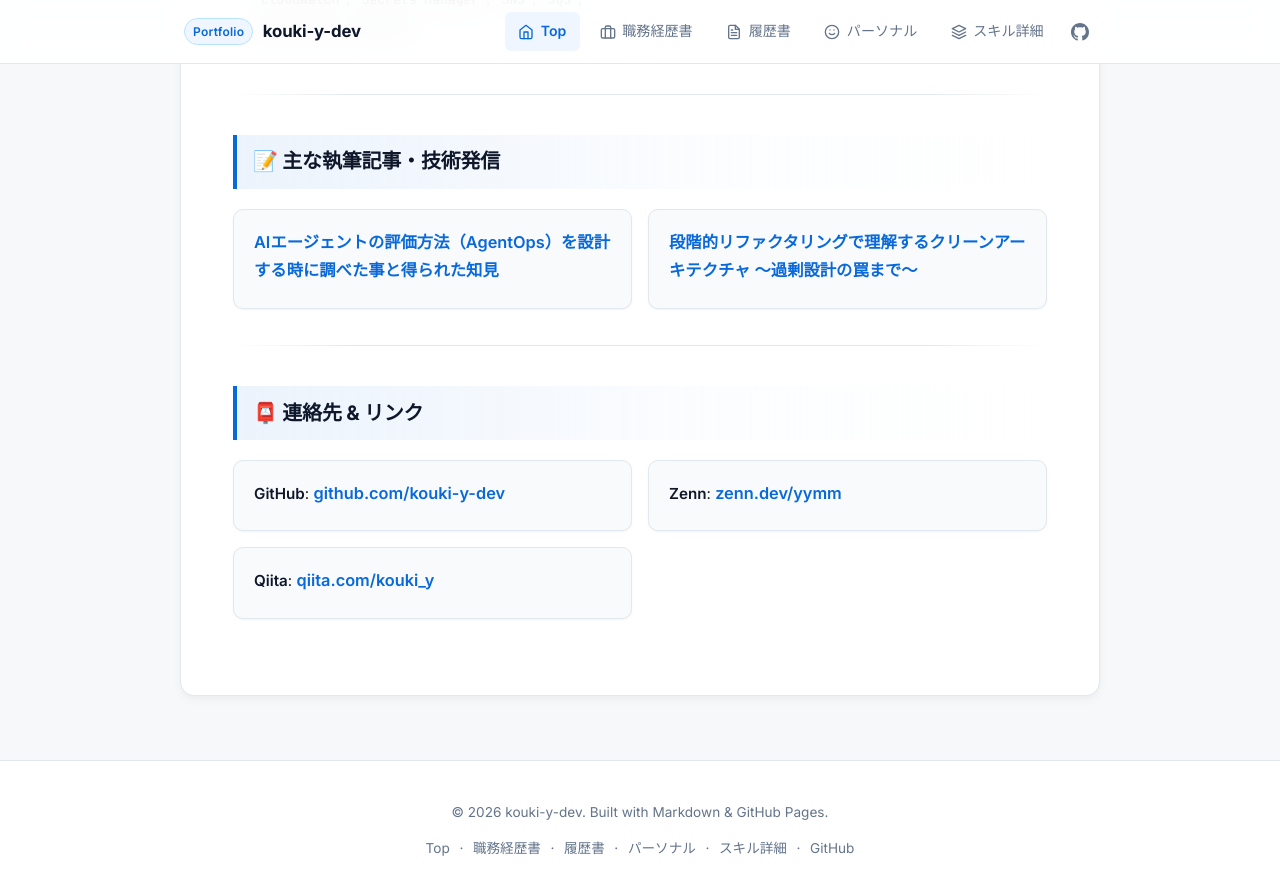
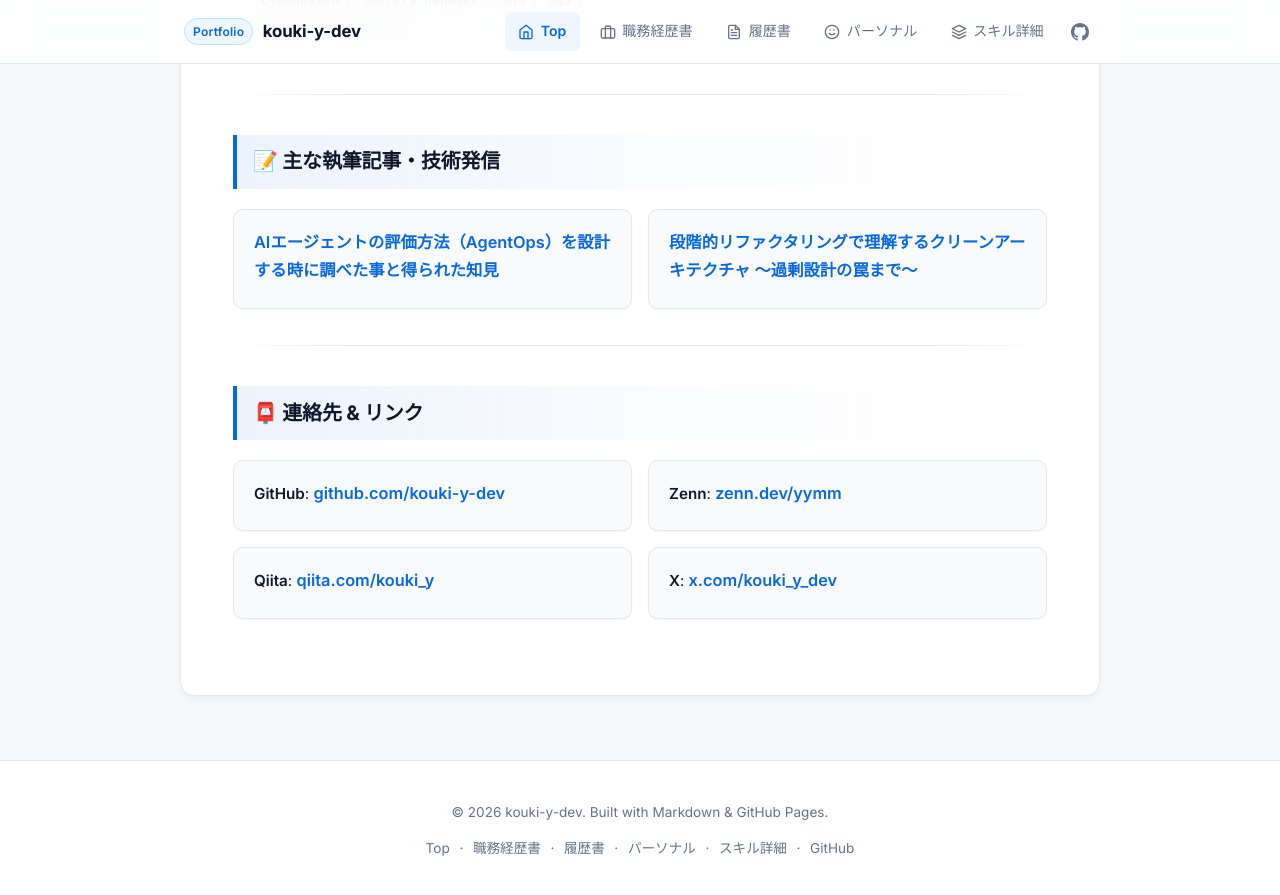
Before and after one commit to kouki-y-dev/about-me, a Jekyll site: the page built from docs/index.md, in a window 1280 px wide and 900 px high, scrolled down 1725 px. Shown: the top 895 px of the window. Built offline with Jekyll 4.4.1, drawn with Linux system fonts in a browser that asks for light colours; our own code applies the rules of GitHub Pages for plain Markdown files.

Commit message:
update: 連絡先にXのリンクを追加

```diff
--- a/docs/index.md
+++ b/docs/index.md
@@ -57,3 +57,4 @@
 - **GitHub**: [github.com/kouki-y-dev](https://github.com/kouki-y-dev)
 - **Zenn**: [zenn.dev/yymm](https://zenn.dev/yymm)
 - **Qiita**: [qiita.com/kouki_y](https://qiita.com/kouki_y)
+- **X**: [x.com/kouki_y_dev](https://x.com/kouki_y_dev)
```
